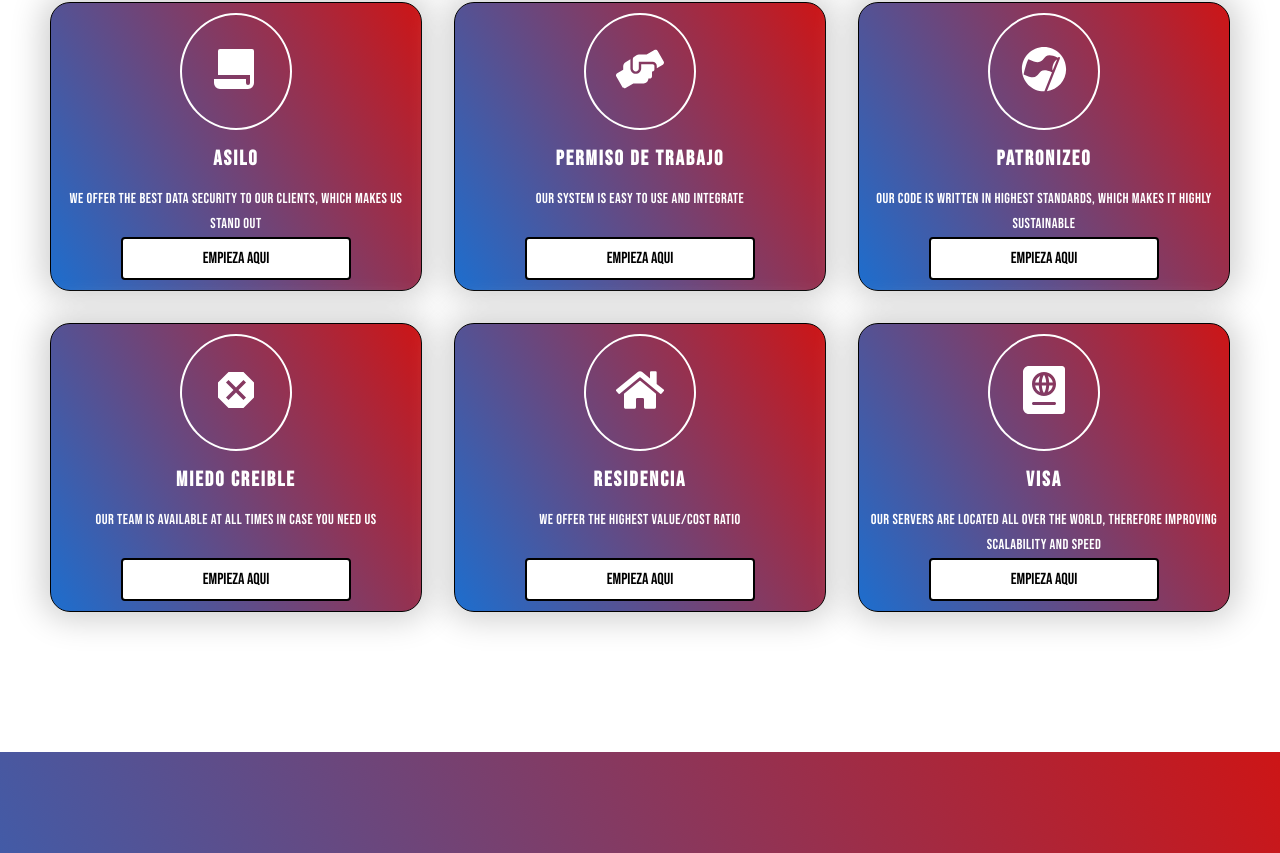
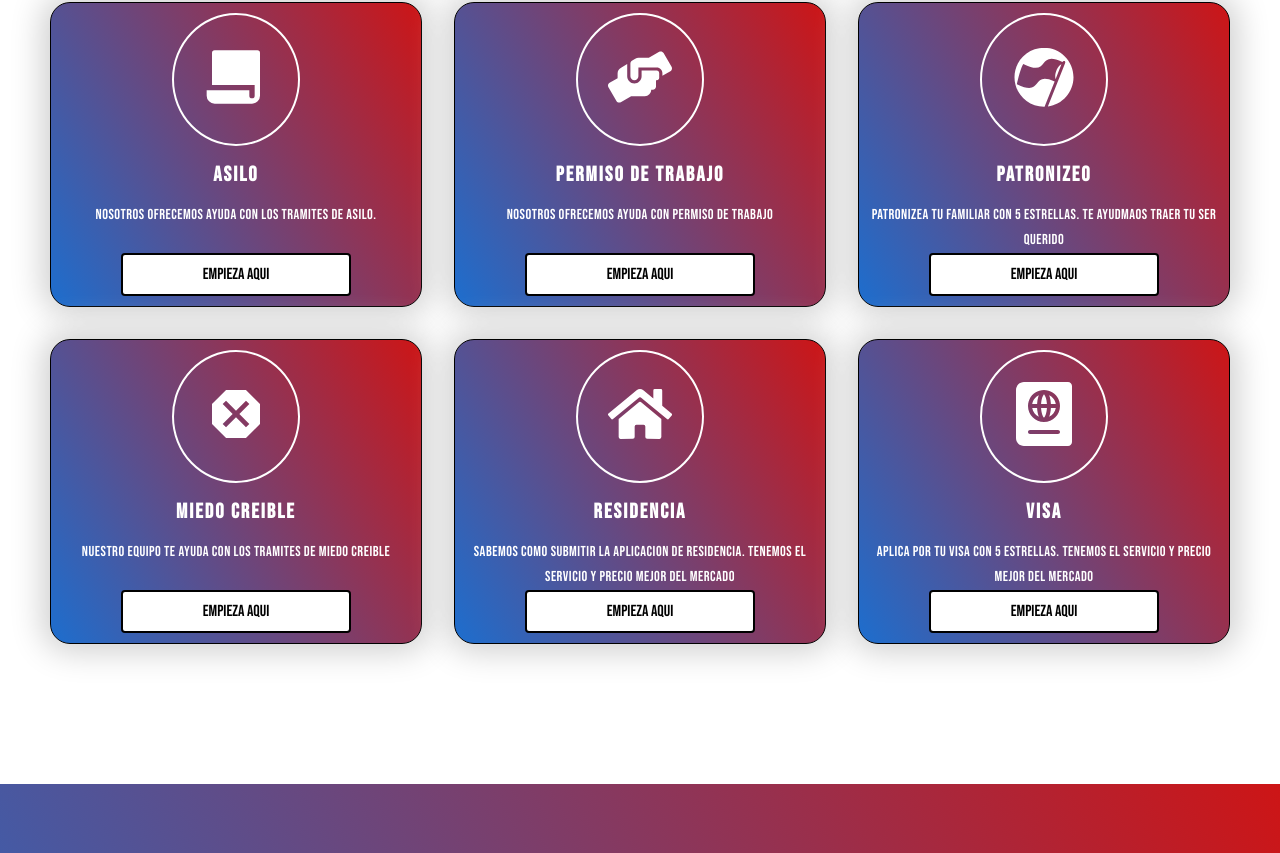
Before and after one commit to JR132662/websitetramites, a React (Create React App) app in the folder my-app/: page / in a window 1280 px wide. Shown: the part 1127-1980 px from the top of the page. Built offline with nearby package versions, Linux system fonts and the light colour scheme; a web font is replaced by a local one.

Commit message:
save with centered services text h3

```diff
--- a/my-app/package.json
+++ b/my-app/package.json
@@ -12,7 +12,7 @@
     "react-icons": "^4.7.1",
     "react-intersection-observer": "^9.4.1",
     "react-router-dom": "^6.7.0",
-    "react-scripts": "^5.0.1",
+    "react-scripts": "^2.1.3",
     "react-slick": "^0.29.0",
     "styled-components": "^5.3.6",
     "web-vitals": "^2.1.4"
--- a/my-app/src/Components/Services/Services.js
+++ b/my-app/src/Components/Services/Services.js
@@ -17,7 +17,7 @@ import { ServicesData } from '../../Data/ServicesData';
 
 function Services() {
 	return (
-		<IconContext.Provider value={{ color: '#a9b3c1', size: '1rem' }}>
+		<IconContext.Provider value={{ color: 'red', size: '3rem' }}>
 			<ServicesSection id="Services">
 				<ServicesWrapper>
 					<Heading2>Servicios Disponibles</Heading2>
--- a/my-app/src/Components/Services/ServicesStyles.js
+++ b/my-app/src/Components/Services/ServicesStyles.js
@@ -13,6 +13,7 @@ export const ServicesWrapper = styled.div`
 	flex-direction: column;
 	align-items: center;
 	margin: 0 auto;
+
 
 	@media screen and (max-width: 960px) {
 		margin: 0 30px;
@@ -56,7 +57,6 @@ export const ServicesCardInfo = styled.div`
 	text-decoration: none;
 	border-radius: 4px;
 	height: 100%;
-
 	display: flex;
 	flex-direction: column;
 	padding: 24px;
@@ -84,6 +84,7 @@ export const ServicesCardInfo = styled.div`
 export const ServicesCardPlan = styled.h3`
 	margin-bottom: 5px;
 	font-size: 2rem;
+	text-align:center;
 `;
 
 export const ServicesCardCost = styled.h4`
--- a/my-app/src/Data/FeaturesData.js
+++ b/my-app/src/Data/FeaturesData.js
@@ -9,42 +9,42 @@ import { MdDangerous } from 'react-icons/md';
 
 
 
-const iconStyle = (Icon) => <Icon size="3rem" color="white" />;
+const iconStyle = (Icon) => <Icon size="4rem" color="white" />;
 
 export const FeaturesData = [
 	{
 		name: 'Asilo',
-		description: 'We offer the best data security to our clients, which makes us stand out',
+		description: 'Nosotros ofrecemos ayuda con los tramites de Asilo.',
 		icon: iconStyle(RiFilePaperFill),
 		imgClass: 'one',
 	},
 	{
 		name: 'Permiso de Trabajo',
-		description: 'Our system is easy to use and integrate',
+		description: 'Nosotros ofrecemos ayuda con Permiso de trabajo',
 		icon: iconStyle(FaHandsHelping),
 		imgClass: 'two',
 	},
 	{
 		name: 'Patronizeo',
-		description: 'Our code is written in highest standards, which makes it highly sustainable',
+		description: 'Patronizea tu familiar con 5 estrellas. te ayudmaos traer tu ser querido',
 		icon: iconStyle(GiBlackFlag),
 		imgClass: 'three',
 	},
 	{
 		name: 'Miedo Creible',
-		description: 'Our team is available at all times in case you need us',
+		description: 'Nuestro equipo te ayuda con los tramites de Miedo Creible',
 		icon: iconStyle(MdDangerous),
 		imgClass: 'four',
 	},
 	{
 		name: 'Residencia',
-		description: 'We offer the highest value/cost ratio',
+		description: 'Sabemos como submitir la aplicacion de residencia. tenemos el servicio y precio mejor del mercado',
 		icon: iconStyle(FaHome),
 		imgClass: 'five',
 	},
 	{
 		name: 'Visa',
-		description:'Our servers are located all over the world, therefore improving scalability and speed ',
+		description:'aplica por tu visa con 5 estrellas. tenemos el servicio y precio mejor del mercado',
 		icon: iconStyle(FaPassport),
 		imgClass: 'six',
 	},
```
Also changed, not shown: 1 other file (tests, documents, lock files or other folders).
